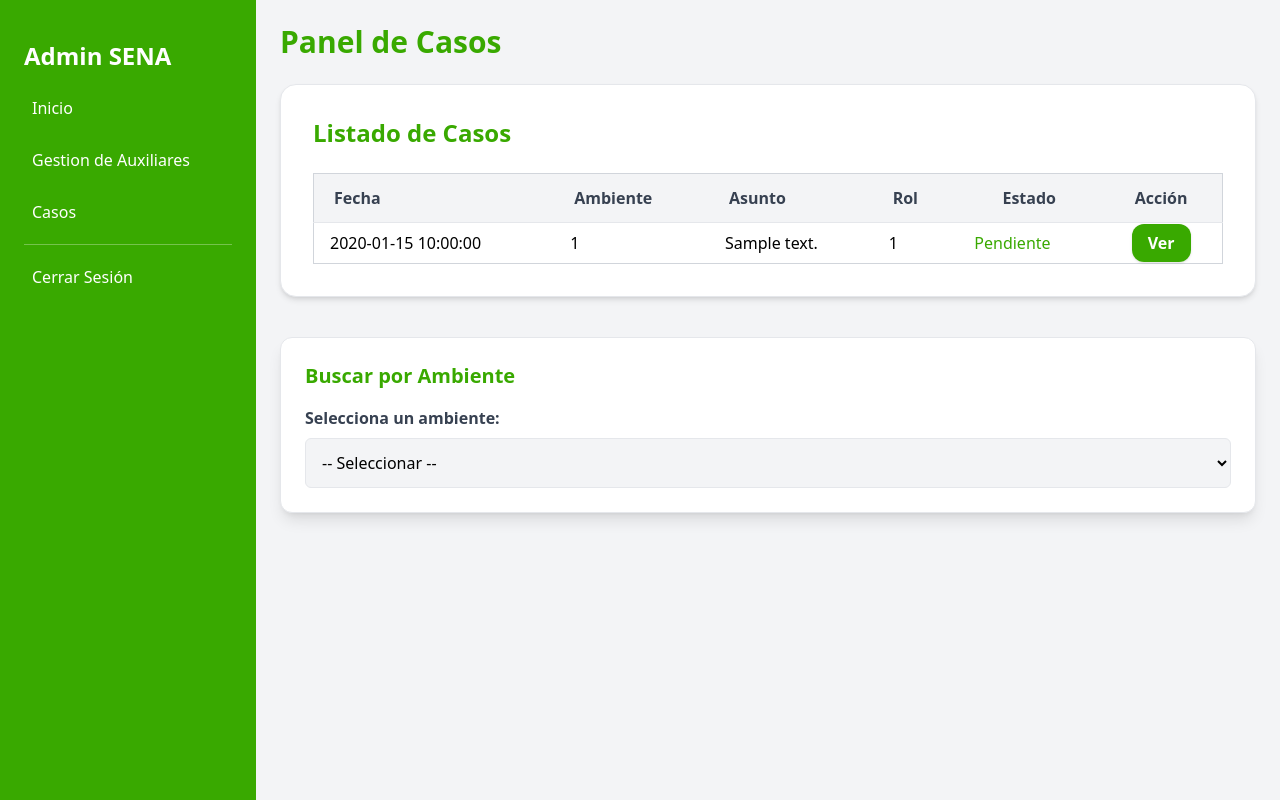
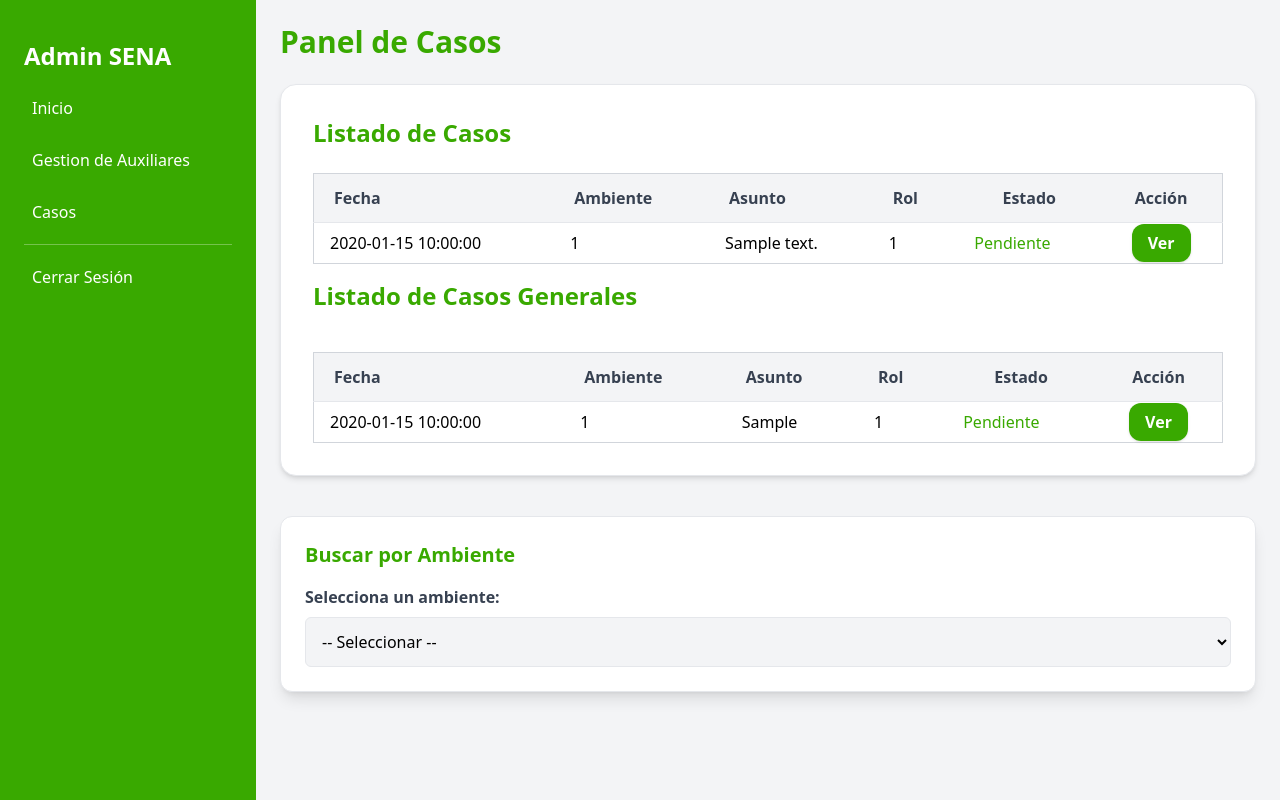
Before and after one commit to Stely69/mesa-de-ayuda, a PHP site: page /Tics/Tics in a window 1280 px wide. Run offline with PHP 8.4, Linux system fonts and the light colour scheme; tables that the repository leaves empty or names only in its code hold one stand-in row (values such as "Sample post"); some libraries are stand-ins or nearby versions.

Commit message:
feat: add display for general cases and enhance case table with status and action links

```diff
--- a/public/views/Tics/Tics.php
+++ b/public/views/Tics/Tics.php
@@ -3,6 +3,7 @@
     $casos = new CasoController();
     $listadecasos = $casos->getCasos();
     // var_dump($listadecasos);
+    $listadecasosgenerales = $casos->getCasosGeneral();
     session_start();
 ?>
 <!DOCTYPE html>
@@ -88,7 +89,45 @@
                                     echo "<td class='py-2 px-4'>" . htmlspecialchars($caso["fecha_creacion"]) ."</td>";
                                     echo "<td class='py-2 px-4'>" . htmlspecialchars($caso['ambiente_id']) . "</td>";
                                     echo "<td class='py-2 px-4'>" . htmlspecialchars($caso['descripcion']) . "</td>";
-                                    echo "<td class='py-2 px-4'>    ". htmlspecialchars($caso["usuario_id"]) . "</td>";
+                                    echo "<td class='py-2 px-4'>    ". htmlspecialchars($caso["instructor_id"]) . "</td>";
+                                    if ($caso["estado_id"] == "1") {
+                                        echo "<td class='text-[#39A900] py-2 px-4'>Pendiente</td>";
+                                    } else {
+                                        echo "<td class='text-red-600 py-2 px-4'>Resuelto</td>";
+                                    }
+                                    echo "<td class='py-2 px-4 text-center'>";
+                                    echo "<a href=\"ver_caso?id=" . htmlspecialchars($caso['id']) . "\" class=\"px-4 py-2 bg-[#39A900] text-white rounded-xl font-bold shadow hover:bg-green-600 transition-all\">Ver</a>";
+                                    echo "</td>";
+                                    echo "</tr>";
+                                }
+                            }
+                        ?>
+                    </tbody>
+                </table>
+
+                <h3 class="text-xl md:text-2xl font-bold text-[#39A900] mb-6 py-4">Listado de Casos Generales</h3>
+                <table class="min-w-full border border-gray-300 text-sm md:text-base">
+                    <thead class="bg-gray-100 text-gray-700">
+                        <tr>
+                            <th class="py-3 px-5 text-left">Fecha</th>
+                            <th class="py-3 px-5 text-left">Ambiente</th>
+                            <th class="py-3 px-5 text-left">Asunto</th>
+                            <th class="py-3 px-5 text-left">Rol</th>
+                            <th class="py-3 px-5 text-center">Estado</th>
+                            <th class="py-3 px-5 text-center">Acción</th>
+                        </tr>
+                    </thead>
+                    <tbody>
+                        <?php
+                            if (!is_array($listadecasosgenerales) || empty($listadecasosgenerales)) {
+                                echo "<tr><td colspan='6' class='text-center py-4'>No hay casos registrados</td></tr>";
+                            } else {
+                                foreach ($listadecasosgenerales as $caso) {
+                                    echo "<tr class='border-t'>";
+                                    echo "<td class='py-2 px-4'>" . htmlspecialchars($caso["fecha_creacion"]) ."</td>";
+                                    echo "<td class='py-2 px-4'>" . htmlspecialchars($caso['ambiente_id']) . "</td>";
+                                    echo "<td class='py-2 px-4'>" . htmlspecialchars($caso['asunto']) . "</td>";
+                                    echo "<td class='py-2 px-4'>    ". htmlspecialchars($caso["instructor_id"]) . "</td>";
                                     if ($caso["estado_id"] == "1") {
                                         echo "<td class='text-[#39A900] py-2 px-4'>Pendiente</td>";
                                     } else {
@@ -104,6 +143,8 @@
                     </tbody>
                 </table>
             </div>
+
+
 
             <!-- Buscar por Ambiente -->
             <div class="bg-white p-6 rounded-xl shadow-lg border border-gray-200 hover:shadow-2xl transition-all mt-10">
```
